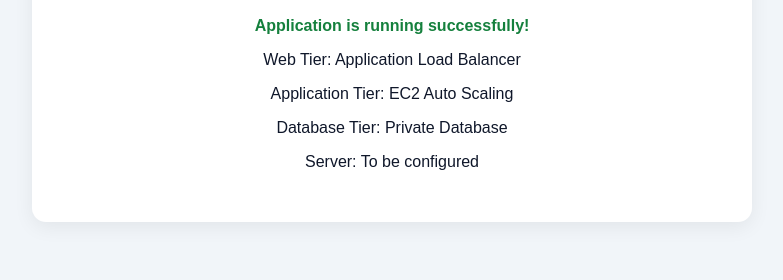
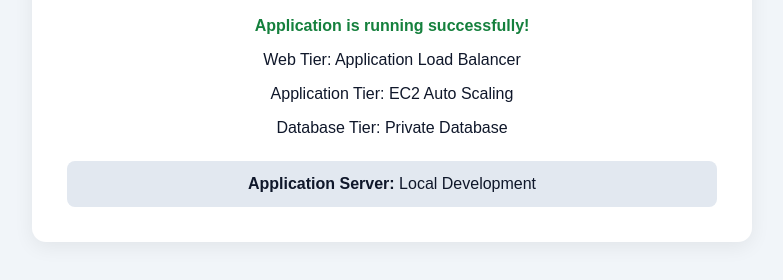
Before and after one commit to swaroopbharadwaj325-svg/aws-high-availability-3-tier-app, a plain HTML site: page index.html in a window 1280 px wide. Shown: the part 214-494 px from the top of the page, without its empty margins (248-1031 px from the left). Drawn offline with Linux system fonts and the light colour scheme.

Commit message:
Improve web page with application server label

```diff
--- a/index.html
+++ b/index.html
@@ -23,6 +23,12 @@
     }
     h1 { color: #e47911; }
     .status { color: #15803d; font-weight: bold; }
+    .server {
+      margin-top: 24px;
+      padding: 14px;
+      background: #e2e8f0;
+      border-radius: 8px;
+    }
   </style>
 </head>
 <body>
@@ -33,7 +39,10 @@
     <p>Web Tier: Application Load Balancer</p>
     <p>Application Tier: EC2 Auto Scaling</p>
     <p>Database Tier: Private Database</p>
-    <p id="server">Server: To be configured</p>
+    <div class="server">
+      <strong>Application Server:</strong>
+      <span id="server">Local Development</span>
+    </div>
   </div>
 </body>
 </html>
```
